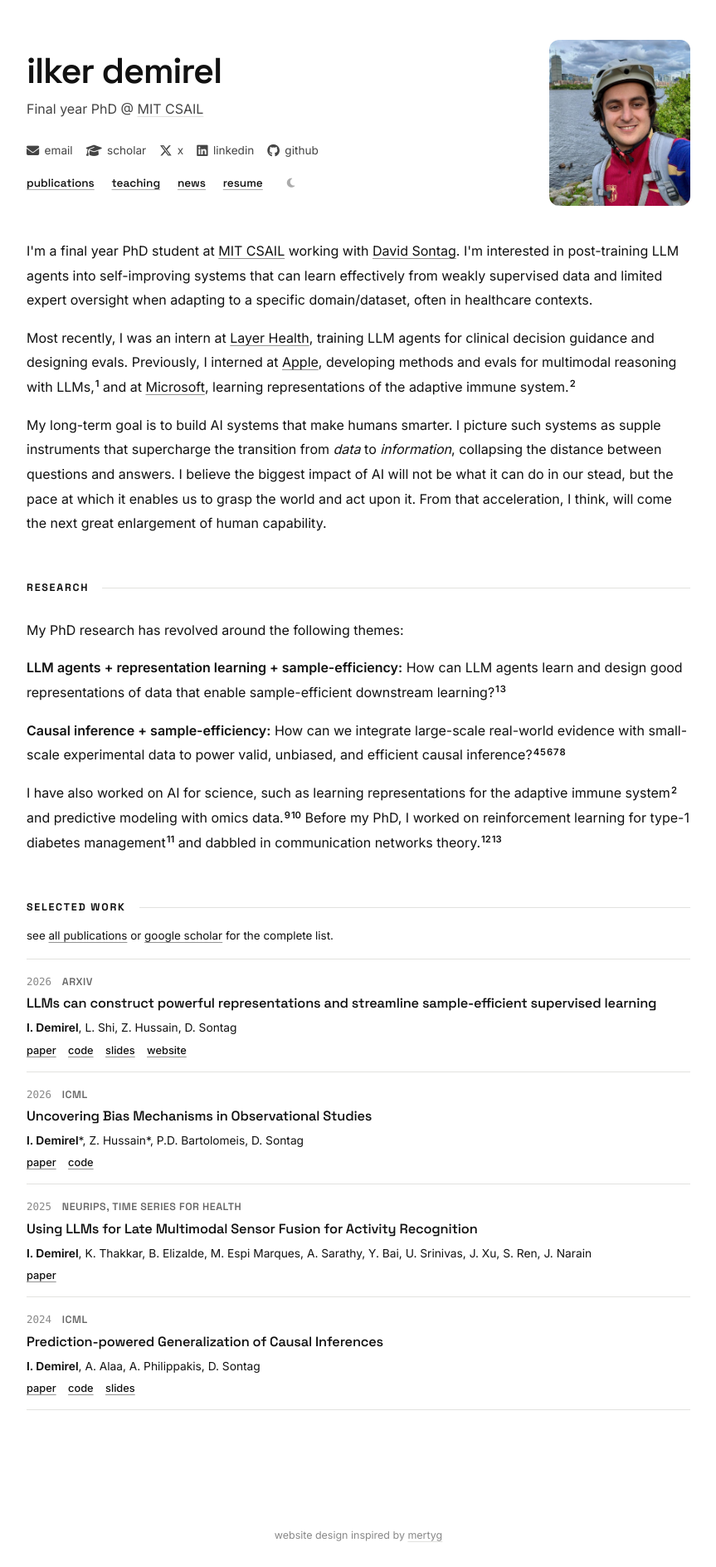
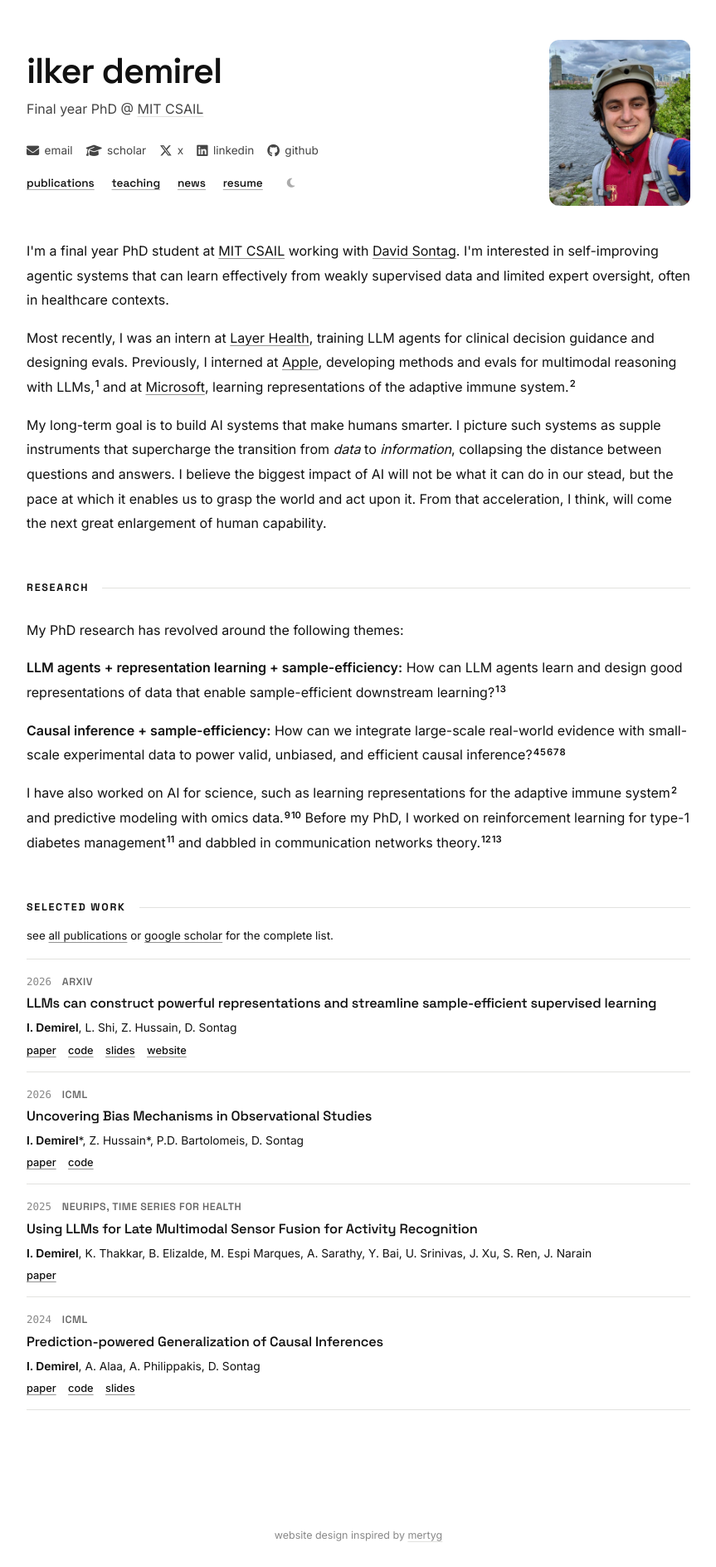
Before and after one commit to demireal/demireal.github.io, a Jekyll site: the page built from index.html, in a window 1280 px wide. Shown: the whole page at 83% size, without its empty margins (208-1071 px from the left). Built offline with Jekyll 4.4.1, drawn with Linux system fonts in a browser that asks for light colours.

Commit message:
Update index.html

```diff
--- a/index.html
+++ b/index.html
@@ -33,7 +33,7 @@
 <!-- ── About ───────────────────────────────────────────── -->
 <section class="section">
   <p>
-    I'm a final year PhD student at <a href="https://www.csail.mit.edu">MIT CSAIL</a> working with <a href="https://people.csail.mit.edu/dsontag/">David Sontag</a>. I'm interested in post-training LLM agents into self-improving systems that can learn effectively from weakly supervised data and limited expert oversight when adapting to a specific domain/dataset, often in healthcare contexts.
+    I'm a final year PhD student at <a href="https://www.csail.mit.edu">MIT CSAIL</a> working with <a href="https://people.csail.mit.edu/dsontag/">David Sontag</a>. I'm interested in self-improving agentic systems that can learn effectively from weakly supervised data and limited expert oversight, often in healthcare contexts.
   </p>
   <p>
     Most recently, I was an intern at <a href="https://www.layerhealth.com">Layer Health</a>, training LLM agents for clinical decision guidance and designing evals. Previously, I interned at <a href="https://machinelearning.apple.com">Apple</a>, developing methods and evals for multimodal reasoning with LLMs,<a class="ri-ref" href="https://arxiv.org/pdf/2509.10729"><sup>1</sup></a> and at <a href="https://www.microsoft.com/en-us/research/">Microsoft</a>, learning representations of the adaptive immune system.<a class="ri-ref" href="https://openreview.net/pdf?id=oAukQalLzs"><sup>2</sup></a>
```
